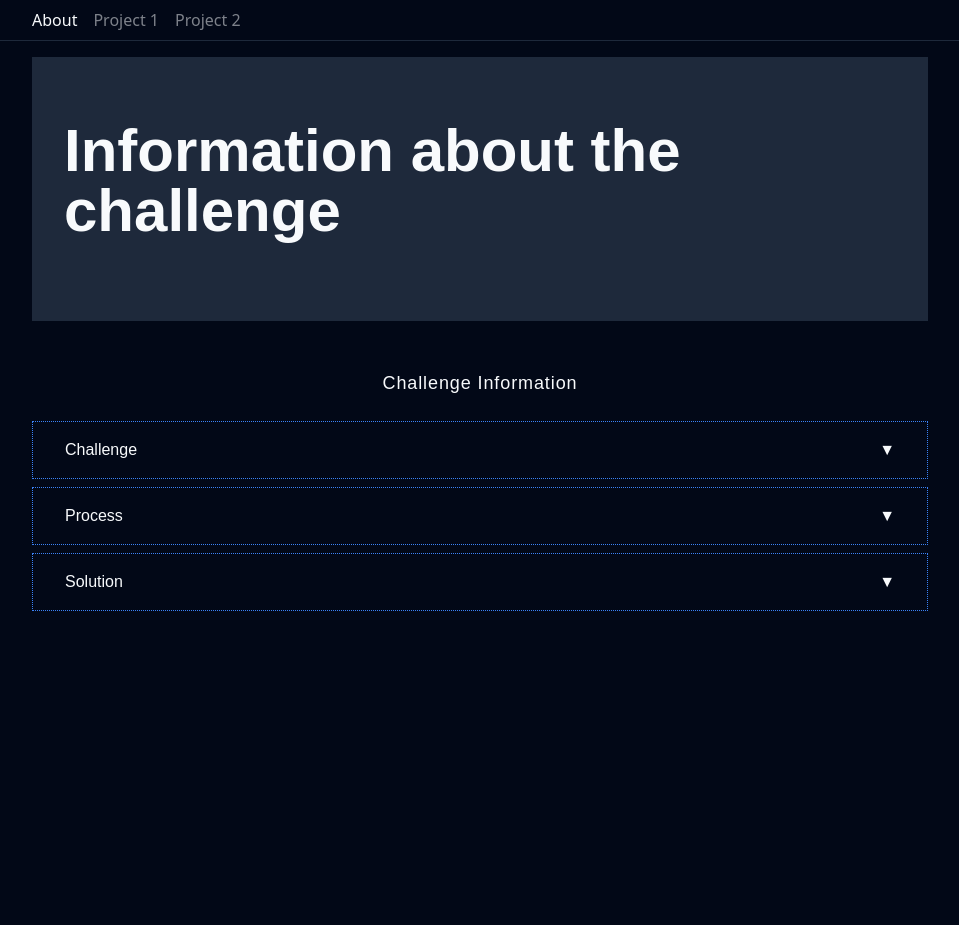
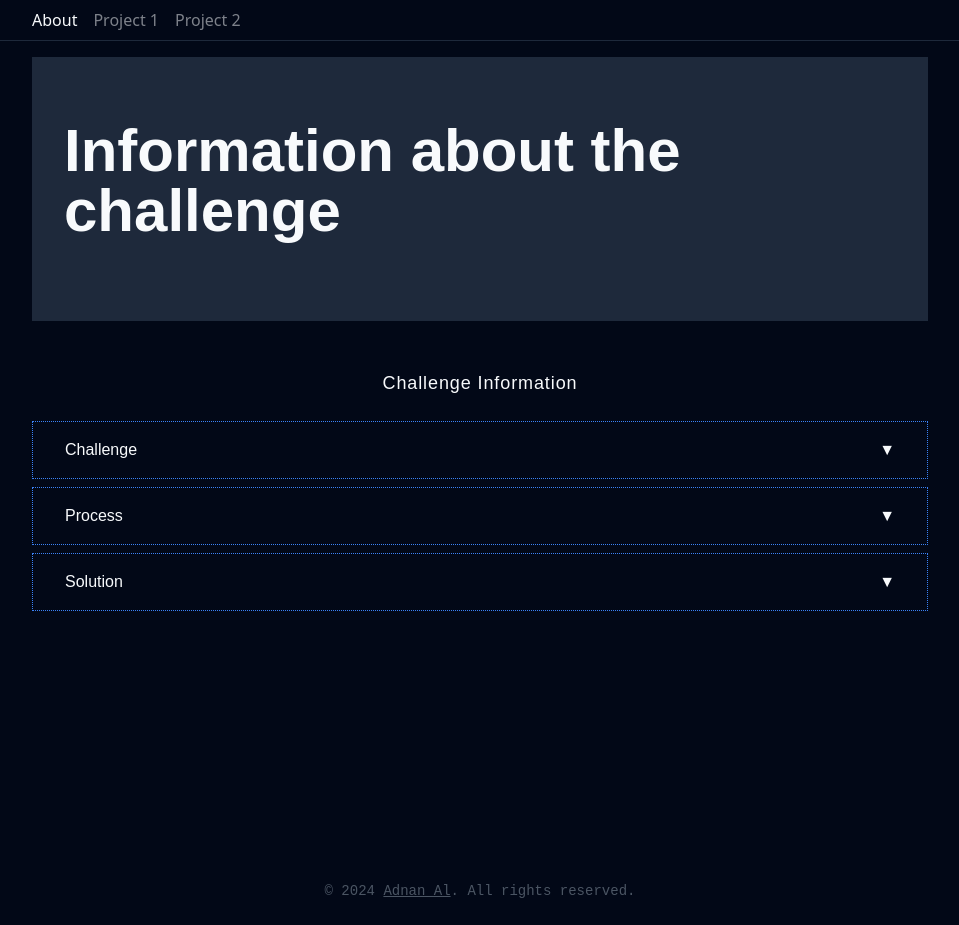
Before and after one commit to adnahl/fws-third-step, a React (Vite) app: page / in a window 1280 px wide. Shown: the whole page, without its empty margins (160-1119 px from the left). Before the commit the page ends 800 px from the top, so only its background shows below. Built offline with nearby package versions, Linux system fonts and the light colour scheme.

Commit message:
Add Footer

```diff
--- a/src/App.tsx
+++ b/src/App.tsx
@@ -1,11 +1,13 @@
 import MainRoutes from '@/routes/main-routes'
 import Nav from '@c/header/nav'
+import Footer from '@c/footer/footer'
 
 export default function App() {
   return (
     <>
       <Nav />
       <MainRoutes />
+      <Footer />
     </>
   )
 }
--- /dev/null
+++ b/src/components/footer/footer.tsx
@@ -0,0 +1,19 @@
+export default function Footer() {
+  return (
+    <footer className='text-center text-gray-600 p-6 font-ubuntu text-sm'>
+      <p>
+        &copy; {new Date().getFullYear()}{' '}
+        <a
+          title='Adnan Al website'
+          href='https://aahl.work'
+          target='_blank'
+          rel='noopener noreferrer'
+          className='underline hover:text-foreground'
+        >
+          Adnan Al
+        </a>
+        {'. '} All rights reserved.
+      </p>
+    </footer>
+  )
+}
--- a/src/components/layout/main-layout.tsx
+++ b/src/components/layout/main-layout.tsx
@@ -2,7 +2,7 @@ import { Outlet } from 'react-router'
 
 export default function MainLayout() {
   return (
-    <main className='font-poppins flex flex-col items-center [&>*]:w-full [&>*]:max-w-4xl px-4'>
+    <main className='font-poppins flex flex-col items-center [&>*]:w-full [&>*]:max-w-4xl px-4 min-h-screen'>
       <Outlet />
     </main>
   )
```
